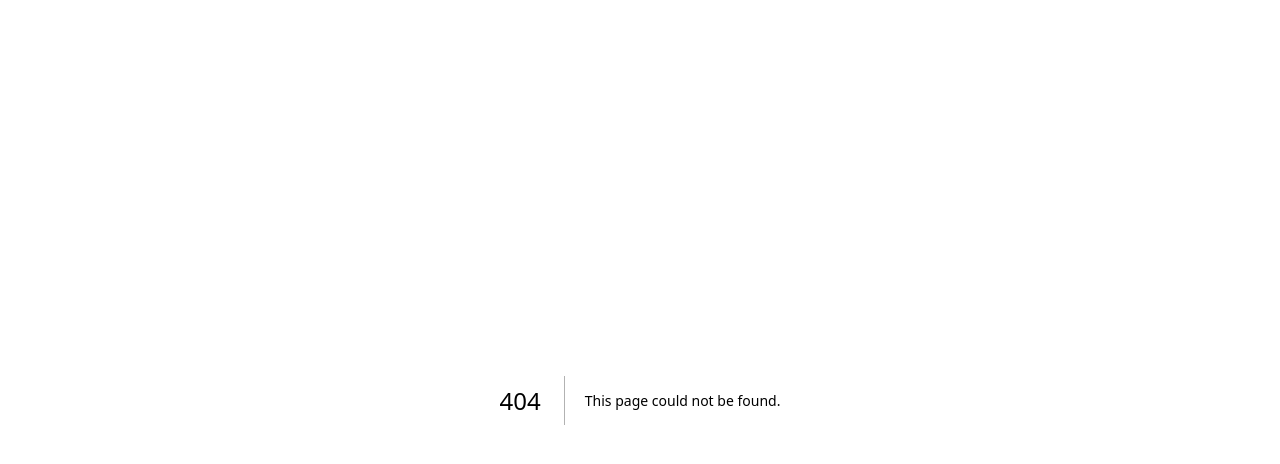
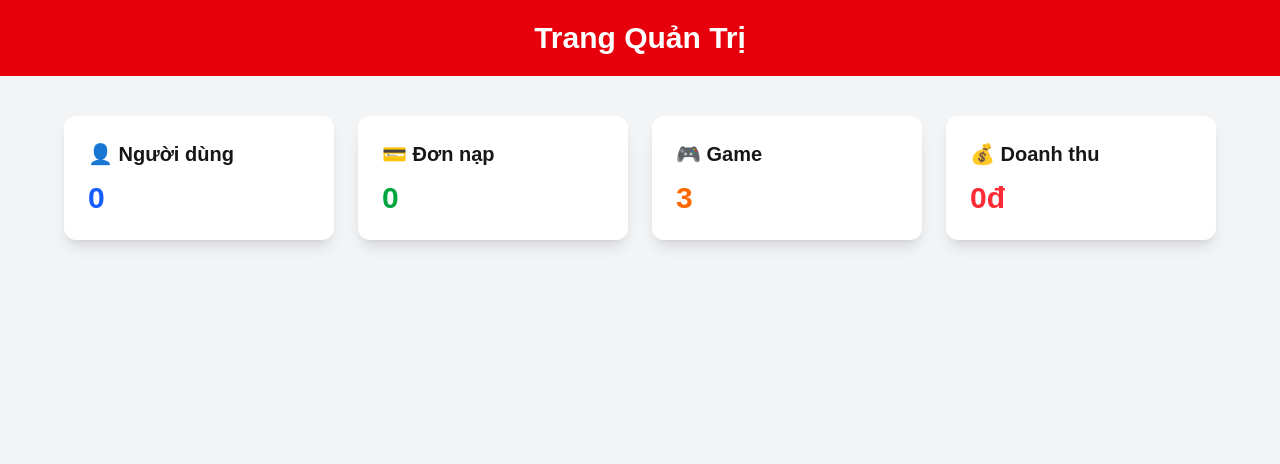
Before and after one commit to mhuy-byte/shopgame-v2, a Next.js app: page /admin in a window 1280 px wide. Before the commit this address had no page. Shown: the top 464 px of the page. Built offline with nearby package versions, Linux system fonts and the light colour scheme.

Commit message:
Create Admin dashboard component
This component displays an admin dashboard with user statistics, recharge orders, games, and revenue.

```diff
--- /dev/null
+++ b/app/admin/page.js
@@ -0,0 +1,61 @@
+export default function Admin() {
+  return (
+    <main className="min-h-screen bg-gray-100">
+
+      <header className="bg-red-600 text-white p-5">
+        <h1 className="text-3xl font-bold text-center">
+          Trang Quản Trị
+        </h1>
+      </header>
+
+      <div className="max-w-6xl mx-auto py-10">
+
+        <div className="grid md:grid-cols-4 gap-6">
+
+          <div className="bg-white rounded-xl shadow-lg p-6">
+            <h2 className="text-xl font-bold">
+              👤 Người dùng
+            </h2>
+
+            <p className="mt-3 text-3xl font-bold text-blue-600">
+              0
+            </p>
+          </div>
+
+          <div className="bg-white rounded-xl shadow-lg p-6">
+            <h2 className="text-xl font-bold">
+              💳 Đơn nạp
+            </h2>
+
+            <p className="mt-3 text-3xl font-bold text-green-600">
+              0
+            </p>
+          </div>
+
+          <div className="bg-white rounded-xl shadow-lg p-6">
+            <h2 className="text-xl font-bold">
+              🎮 Game
+            </h2>
+
+            <p className="mt-3 text-3xl font-bold text-orange-500">
+              3
+            </p>
+          </div>
+
+          <div className="bg-white rounded-xl shadow-lg p-6">
+            <h2 className="text-xl font-bold">
+              💰 Doanh thu
+            </h2>
+
+            <p className="mt-3 text-3xl font-bold text-red-500">
+              0đ
+            </p>
+          </div>
+
+        </div>
+
+      </div>
+
+    </main>
+  );
+}
```
